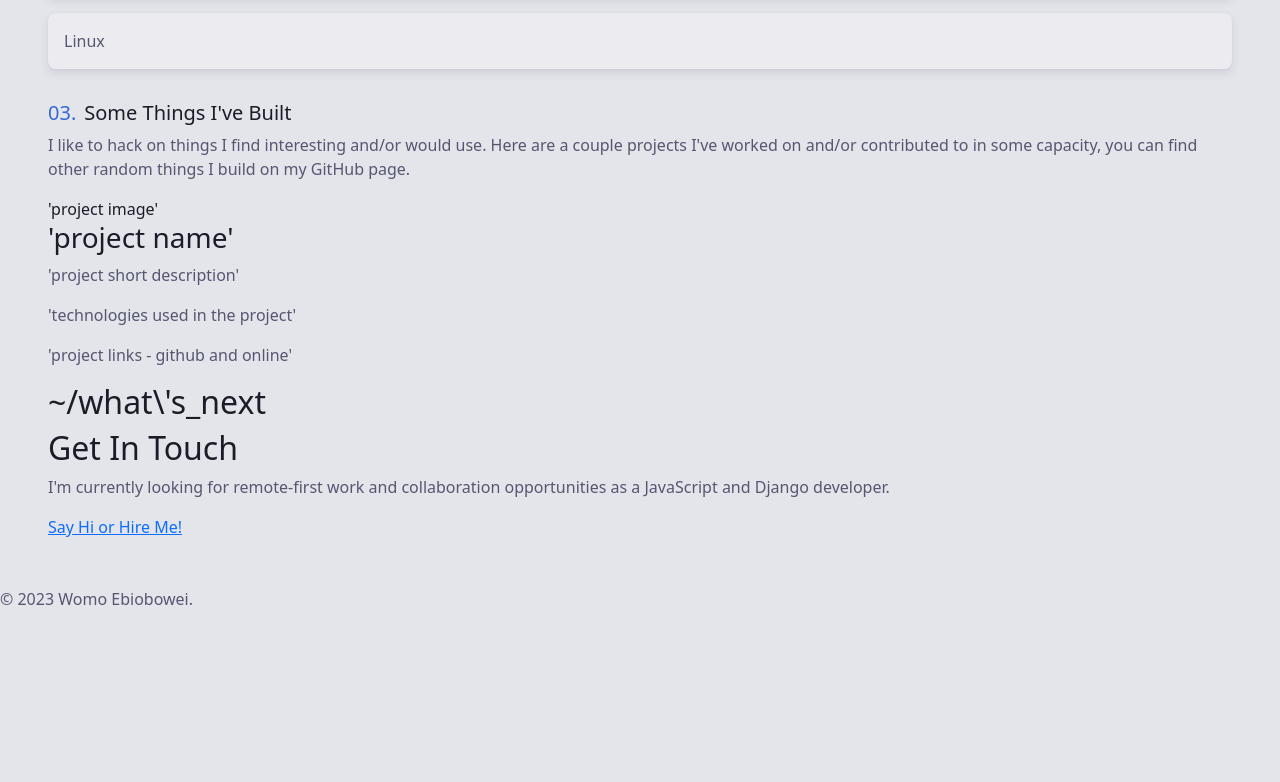
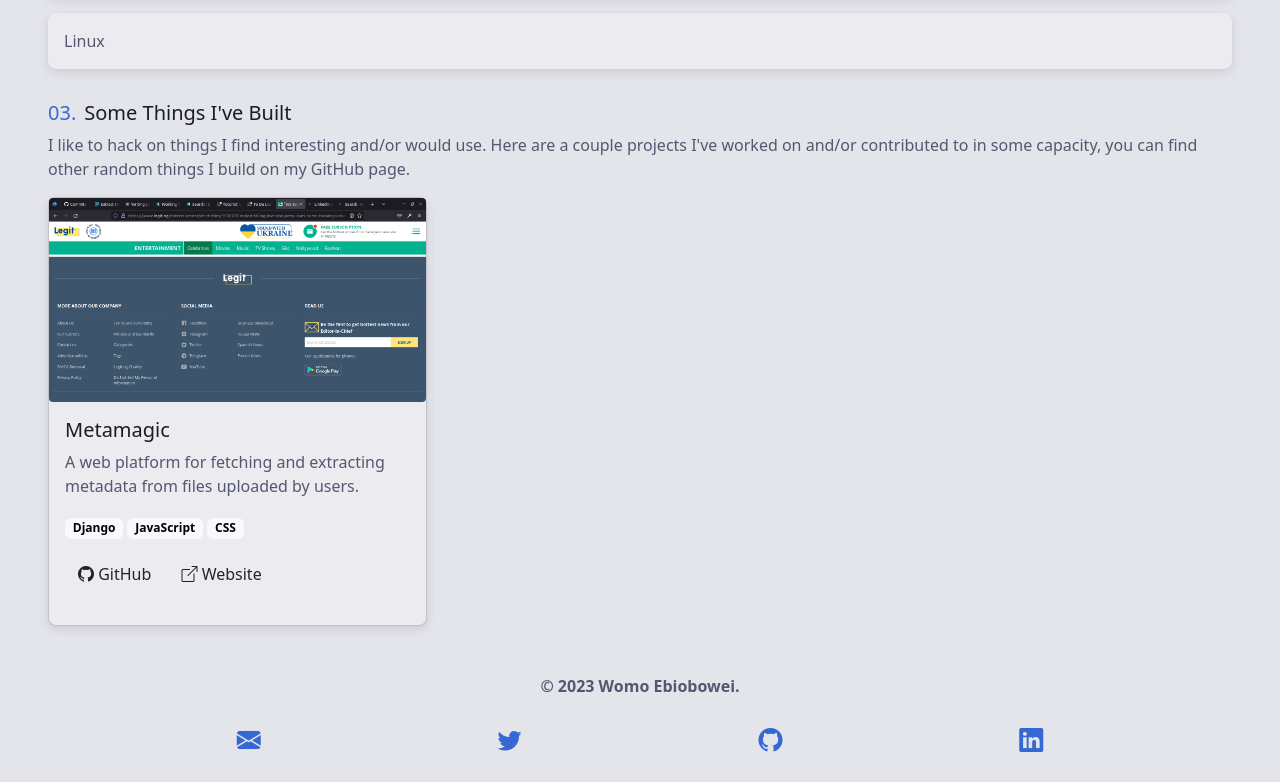
Before and after one commit to Womoemy/womofolio, a plain HTML site: page index.html in a window 1280 px wide. Shown: the part 1509-2291 px from the top of the page. Before the commit the page ends 2136 px from the top, so only its background shows below. Drawn offline with nearby package versions, Linux system fonts and the light colour scheme.

Commit message:
style: projects card and footer

```diff
--- a/css/style.css
+++ b/css/style.css
@@ -13,7 +13,6 @@ body {
 }
 p {
     color: #555770;
-    ;
 }
 
 /* header section styles
@@ -91,7 +90,14 @@ main {
     box-shadow: 0px 0px 2px rgba(40, 41, 61, 0.04), 0px 4px 8px rgba(96, 97, 112, 0.16);
     border-radius: 8px;
 }
-
+.card {
+    background-color: #EBEBF0;
+    box-shadow: 0px 0px 2px rgba(40, 41, 61, 0.04), 0px 4px 8px rgba(96, 97, 112, 0.16);
+    border-radius: 8px;
+}
+.card-img-top {
+    border-radius: 4px;
+}
 
 @media screen and (min-width: 768px) {
     #intro {
@@ -104,3 +110,15 @@ main {
         font-size: 1.25rem;
     }
 }
+
+/* footer section styles
+  =================================================================*/
+.footer-link {
+    /* height: 32px;
+    width: 32px; */
+    text-decoration: none;
+}
+.footer-icon {
+    font-size: 1.5rem;
+    color: #3568D4;
+}
--- a/index.html
+++ b/index.html
@@ -5,10 +5,10 @@
     <meta http-equiv="X-UA-Compatible" content="IE=edge">
     <meta name="viewport" content="width=device-width, initial-scale=1.0">
     <title>Womo Ebiobowei</title>
+    <link rel="stylesheet" href="https://cdn.jsdelivr.net/npm/bootstrap-icons@1.10.3/font/bootstrap-icons.css">
     <link rel="stylesheet" href="css/bootstrap.min.css">
     <link rel="stylesheet" href="css/style.css">
     <script src="https://kit.fontawesome.com/29af45d88a.js" crossorigin="anonymous"></script>
-    <!-- <link href="https://cdn.jsdelivr.net/npm/bootstrap@5.3.0-alpha1/dist/css/bootstrap.min.css" rel="stylesheet" integrity="sha384-GLhlTQ8iRABdZLl6O3oVMWSktQOp6b7In1Zl3/Jr59b6EGGoI1aFkw7cmDA6j6gD" crossorigin="anonymous"> -->
 </head>
 <body>
     <header class="sticky-top">
@@ -16,7 +16,8 @@
             <div class="container-fluid">
                 <a class="navbar-brand" href="#">womo.</a>
                 <a class="d-md-none" data-bs-toggle="offcanvas" href="#offcanvasNavbar" role="button" aria-controls="offcanvasNavbar">
-                    <i class="fa-solid fa-bars" id="navbar-toggler-icon"></i>
+                    <!-- <i class="fa-solid fa-bars"></i> -->
+                    <i class="bi bi-list" id="navbar-toggler-icon"></i>
                 </a>
                 <div class="offcanvas offcanvas-end" tabindex="-1" id="offcanvasNavbar" aria-labelledby="offcanvasNavbarLabel">
                     <div class="offcanvas-header">
@@ -48,12 +49,12 @@
         </nav>
     </header>
     <section id="intro" class="py-5 px-5">
-        <h1 class="fw-light mt-2 mb-5 py-5 lh-base">Hello! &#128075;</h1>
-        <h2 class="fs-1 intro-tagline fw-light my-5 py-5 lh-base">
+        <h1 class="fw-light mt-2 mb-4 mb-md-4 py-3 py-md-2 lh-base">Hello! &#128075;</h1>
+        <h2 class="fs-1 intro-tagline fw-light my-4 my-md-2 py-4 py-md-2 lh-base">
             I'm <span class="name fw-semibold">Womo Ebiobowei</span>, a software developer
             specializing in building exceptional digital experiences &#128104;&#127997;&#8205;&#128187;
         </h2>
-        <h3 class="intro-contact py-5">Get in touch &#128073;
+        <h3 class="intro-contact py-4 py-md-4 ">Get in touch &#128073;
             <span><a href="mailto:womoemiebiobowei@gmail.com">womoemiebiobowei@gmail.com</a></span>
         </h3>
     </section>
@@ -70,9 +71,9 @@
 
             <a href="mailto:womoemiebiobowei@gmail.com" class="btn btn-outline-primary font-monospace px-4 py-2" role="button">Get in touch</a>
         </section> -->
-        <section id="about" class="py-3">
-            <h5 class="section-title mb-4">About Me</h5>
-            <div class="section-content">
+        <section id="about" class="py-3 row">
+            <h5 class="section-title mb-4 col-md-4">About Me</h5>
+            <div class="section-content col-md-8">
                 <p>
                     Hello! My name is Womo Ebiobowei.
                     I'm a Software Developer and Computer Science student
@@ -112,34 +113,67 @@
                 Here are a couple projects I've worked on and/or contributed to in some capacity,
                 you can find other random things I build on my GitHub page.
             </p>
-            <div>
-                <div>
+            <div class="row">
+                <!-- <div>
                     <div><img src="" alt=""><span>'project image'</span></div>
                     <h3>'project name'</h3>
                     <p>'project short description'</p>
                     <p>'technologies used in the project'</p>
                     <p>'project links - github and online'</p>
+                </div> -->
+
+                <div class="col-md-4">
+                    <div class="card project-card">
+                        <img src="assets/footer_arrangement_inspiration_legitng.png" class="card-img-top" alt="Metamagic">
+                        <div class="card-body project-body">
+                            <h5 class="card-title project-title">Metamagic</h5>
+                            <p class="card-text project-text">A web platform for fetching and extracting metadata from files uploaded by users.</p>
+                            <!-- <span class="badge text-bg-info">Info</span> -->
+                            <p class="project-tools">
+                                <span class="badge text-bg-light">Django</span>
+                                <span class="badge text-bg-light">JavaScript</span>
+                                <span class="badge text-bg-light">CSS</span>
+                            </p>
+                            <p>
+                                <a href="#" target="_blank" class="btn project-link">
+                                    <i class="bi bi-github"></i>
+                                    <span> GitHub</span>
+                                </a>
+                                <a href="#" target="_blank" class="btn project-link">
+                                    <i class="bi bi-box-arrow-up-right"></i>
+                                    <span> Website</span>
+                                </a>
+                            </p>
+                        </div>
+                    </div>
                 </div>
-                <div></div>
-                <div></div>
             </div>
         </section>
-        <section id="contact">
-            <h2>~/what\'s_next</h2>
-            <h2>Get In Touch</h2>
-            <p>I'm currently looking for remote-first work and collaboration opportunities as a JavaScript and Django developer.</p>
-            <a href="">Say Hi or Hire Me!</a>
-        </section>
+        <!-- <section id="other-projects">
+            <h5 class="section-title">Other Projects</h5>
+        </section> -->
     </main>
     <footer>
-        <p>&copy; 2023 Womo Ebiobowei.</p>
+        <div class="footer-copyright d-flex justify-content-center fw-semibold">
+            <p class="mb-0">
+                &copy; 2023 Womo Ebiobowei.
+            </p>
+        </div>
+        <div class="footer-links d-flex justify-content-evenly my-4">
+            <a href="mailto:womoemiebiobowei@gmail.com" class="footer-link">
+                <i class="bi bi-envelope-fill footer-icon"></i>
+            </a>
+            <a href="http://" class="footer-link">
+                <i class="bi bi-twitter footer-icon"></i>
+            </a>
+            <a href="http://" class="footer-link">
+                <i class="bi bi-github footer-icon"></i>
+            </a>
+            <a href="http://" class="footer-link">
+                <i class="bi bi-linkedin footer-icon"></i>
+            </a>
+        </div>
     </footer>
-    <!-- <script src="https://cdn.jsdelivr.net/npm/@popperjs/core@2.11.6/dist/umd/popper.min.js" integrity="sha384-oBqDVmMz9ATKxIep9tiCxS/Z9fNfEXiDAYTujMAeBAsjFuCZSmKbSSUnQlmh/jp3" crossorigin="anonymous"></script> -->
-    <!-- <script src="https://cdn.jsdelivr.net/npm/bootstrap@5.3.0-alpha1/dist/js/bootstrap.min.js" integrity="sha384-mQ93GR66B00ZXjt0YO5KlohRA5SY2XofN4zfuZxLkoj1gXtW8ANNCe9d5Y3eG5eD" crossorigin="anonymous"></script> -->
-    <script>
-        feather.replace()
-    </script>
-
     <script src="js/jquery-3.6.3.min.js"></script>
     <script src="js/popper.min.js"></script>
     <script src="js/bootstrap.min.js"></script>
```
Also changed, not shown: assets/footer_arrangement_inspiration_legitng.png (added).
